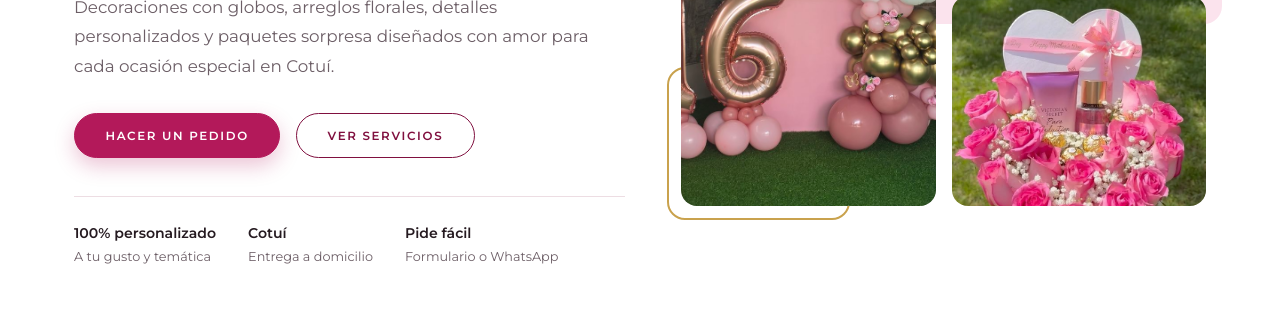
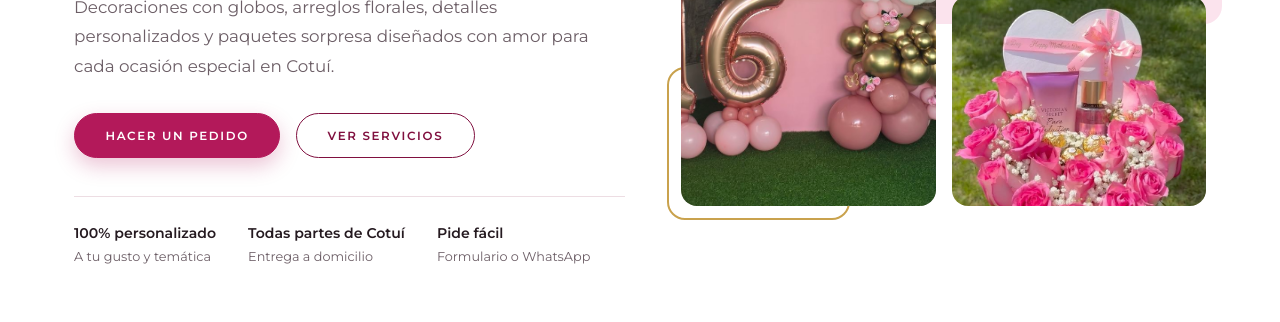
Before and after one commit to vasquezismeiry42-a11y/detalles-que-celebran, a plain HTML site: page index.html in a window 1280 px wide. Shown: the part 478-800 px from the top of the page. Drawn offline with nearby package versions, Linux system fonts and the light colour scheme.

Commit message:
Add files via upload

```diff
--- a/index.html
+++ b/index.html
@@ -37,7 +37,7 @@
                 </div>
                 <div class="puntos">
                     <div><strong>100% personalizado</strong>A tu gusto y temática</div>
-                    <div><strong>Cotuí</strong>Entrega a domicilio</div>
+                    <div><strong>Todas partes de Cotuí</strong>Entrega a domicilio</div>
                     <div><strong>Pide fácil</strong>Formulario o WhatsApp</div>
                 </div>
             </div>
```
